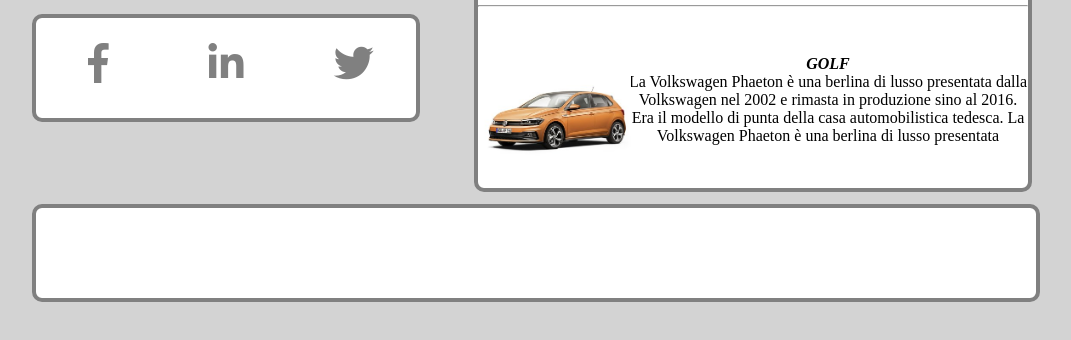
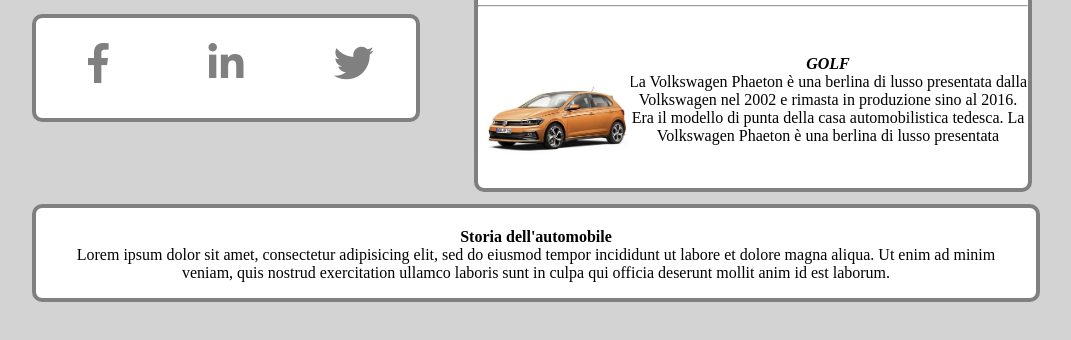
Before and after one commit to cnc-dev/htmlcss-minicvtop3, a plain HTML site: page index.html in a window 1280 px wide. Shown: the part 376-716 px from the top of the page, without its empty margins (108-1179 px from the left). Drawn offline with Linux system fonts and the light colour scheme.

Commit message:
contenuto footer

```diff
--- a/index.html
+++ b/index.html
@@ -58,6 +58,12 @@
       </div>
       <!-- footer -->
       <div class="box footer">
+        <div class="end"><b>Storia dell'automobile</b> <br>
+          Lorem ipsum dolor sit amet, consectetur adipisicing elit,
+          sed do eiusmod tempor incididunt ut labore et dolore magna aliqua.
+          Ut enim ad minim veniam, quis nostrud exercitation ullamco laboris
+          sunt in culpa qui officia deserunt mollit anim id est laborum.
+        </div>
 
       </div>
     </div>
--- a/style.css
+++ b/style.css
@@ -176,7 +176,12 @@
   display: inline-block;
 }
 
-
+.end{
+  margin-top: 20px;
+  margin-left: 20px;
+  margin-right: 20px;
+  text-align: center;
+}
 
 .footer{
   width: 100%;
```
